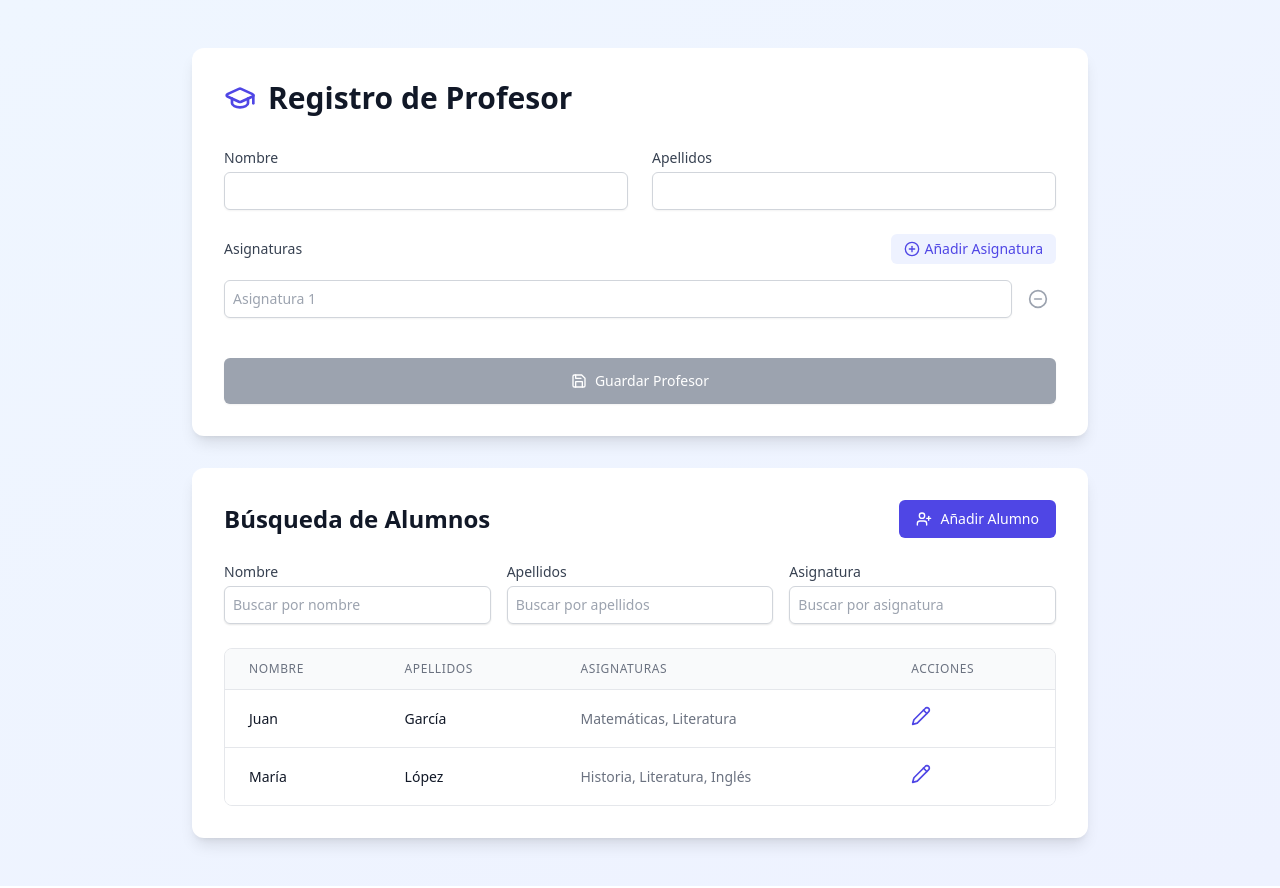
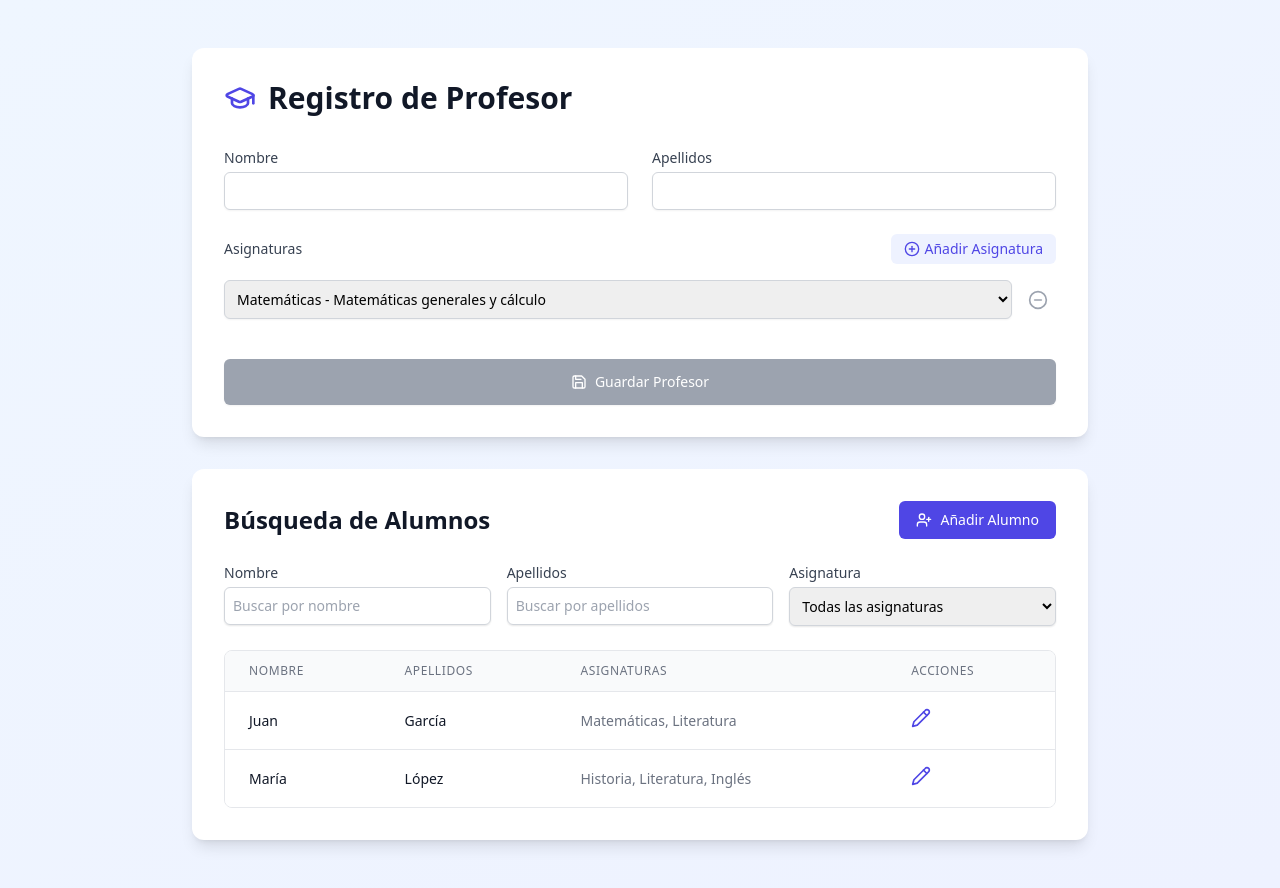
Before and after one commit to NoeliaIm/adaptedu, a React (Vite) app: page / in a window 1280 px wide. Built offline with nearby package versions, Linux system fonts and the light colour scheme.

Commit message:
asignaturas select

```diff
--- a/src/App.tsx
+++ b/src/App.tsx
@@ -2,14 +2,15 @@ import React, { useState } from 'react';
 import TeacherForm from './components/TeacherForm';
 import StudentSearch from './components/StudentSearch.tsx';
 import StudentForm from './components/StudentForm';
-import { Student, TeacherForm as TeacherFormType } from './types';
+import { Student, TeacherForm as TeacherFormType  , Subject} from './types';
 import { mockStudents } from './mockData';
+import { AVAILABLE_SUBJECTS } from './types/subjects';
 
 function App() {
     const [formData, setFormData] = useState<TeacherFormType>({
         firstName: '',
         lastName: '',
-        subjects: [{ id: crypto.randomUUID(), name: '' }],
+        subjects: [{ ...AVAILABLE_SUBJECTS[0] }],
     });
 
     const [submitted, setSubmitted] = useState(false);
@@ -30,11 +31,11 @@ function App() {
         }));
     };
 
-    const handleSubjectChange = (id: string, value: string) => {
+    const handleSubjectChange = (id: string, newSubject: Subject) => {
         setFormData((prev) => ({
             ...prev,
             subjects: prev.subjects.map((subject) =>
-                subject.id === id ? { ...subject, name: value } : subject
+                subject.id === id ? newSubject : subject
             ),
         }));
     };
@@ -124,10 +125,6 @@ function App() {
         setSelectedStudent(null);
     };
 
-    const handleViewAcademicRecord = (studentId: string) => {
-        console.log('View academic record for student:', studentId);
-    };
-
     return (
         <div className="min-h-screen bg-gradient-to-br from-blue-50 to-indigo-50 py-12 px-4 sm:px-6 lg:px-8">
             <div className="max-w-4xl mx-auto space-y-8">
@@ -138,9 +135,8 @@ function App() {
                             setShowStudentForm(false);
                             setSelectedStudent(null);
                         }}
-                        availableSubjects={formData.subjects.map((s) => s.name).filter(Boolean)}
+                        availableSubjects={formData.subjects.map((s) => s.name)}
                         initialData={selectedStudent || undefined}
-                        onViewAcademicRecord={handleViewAcademicRecord}
                     />
                 ) : (
                     <>
--- a/src/components/StudentForm.tsx
+++ b/src/components/StudentForm.tsx
@@ -1,18 +1,18 @@
-import React, { useState } from 'react';
+import React, { useState, useEffect } from 'react';
 import { Save, Plus, Minus } from 'lucide-react';
 import type { Student, LanguageLevel, AcademicLevel } from '../types';
+import { AVAILABLE_SUBJECTS } from '../types/subjects';
 
 const LANGUAGE_LEVELS: LanguageLevel[] = ['A1', 'A2', 'B1', 'B2', 'C1', 'C2'];
 const ACADEMIC_LEVELS: AcademicLevel[] = ['Bajo', 'Medio-Bajo', 'Medio', 'Medio-Alto', 'Alto'];
 
 interface StudentFormProps {
     onSubmit: (student: Omit<Student, 'id'>) => void;
-    availableSubjects: string[];
     onCancel: () => void;
+    initialData?: Student;
 }
 
-export default function StudentForm({ onSubmit, availableSubjects, onCancel }: StudentFormProps) {
-    const [formData, setFormData] = useState<Omit<Student, 'id'>>({
+const defaultFormData: Omit<Student, 'id'> = {
     firstName: '',
     lastName: '',
     recordNumber: '',
@@ -33,7 +33,22 @@ export default function StudentForm({ onSubmit, availableSubjects, onCancel }: S
         highAbilities: false,
         pas: false,
     },
-    });
+};
+
+export default function StudentForm({
+                                        onSubmit,
+                                        onCancel,
+                                        initialData,
+                                    }: StudentFormProps) {
+    const [formData, setFormData] = useState<Omit<Student, 'id'>>(defaultFormData);
+
+    // Cargar datos iniciales cuando se edita un estudiante existente
+    useEffect(() => {
+        if (initialData) {
+            const { id, ...studentData } = initialData;
+            setFormData(studentData);
+        }
+    }, [initialData]);
 
     const handleInputChange = (e: React.ChangeEvent<HTMLInputElement | HTMLSelectElement>) => {
         const { name, value, type } = e.target as HTMLInputElement;
@@ -45,13 +60,38 @@ export default function StudentForm({ onSubmit, availableSubjects, onCancel }: S
         }));
     };
 
-    const handleSubjectToggle = (subject: string) => {
+    const handleSubjectAdd = () => {
+        const availableSubjects = AVAILABLE_SUBJECTS.filter(
+            (subject) => !formData.subjects.includes(subject.id)
+        );
+        if (availableSubjects.length > 0) {
             setFormData((prev) => ({
                 ...prev,
-            subjects: prev.subjects.includes(subject)
-                ? prev.subjects.filter((s) => s !== subject)
-                : [...prev.subjects, subject],
+                subjects: [...prev.subjects, availableSubjects[0].id],
             }));
+        }
+    };
+
+    const handleSubjectChange = (index: number, subjectId: string) => {
+        setFormData((prev) => ({
+            ...prev,
+            subjects: prev.subjects.map((s, i) => (i === index ? subjectId : s)),
+        }));
+    };
+
+    const removeSubject = (index: number) => {
+        setFormData((prev) => ({
+            ...prev,
+            subjects: prev.subjects.filter((_, i) => i !== index),
+        }));
+    };
+
+    const getAvailableSubjects = (currentSubjectId?: string) => {
+        return AVAILABLE_SUBJECTS.filter(
+            (subject) =>
+                subject.id === currentSubjectId ||
+                !formData.subjects.includes(subject.id)
+        );
     };
 
     const handleLanguageLevelChange = (index: number, field: 'language' | 'level', value: string) => {
@@ -145,18 +185,40 @@ export default function StudentForm({ onSubmit, availableSubjects, onCancel }: S
 
                 {/* Subjects */}
                 <div>
-                    <h3 className="text-lg font-medium text-gray-900 mb-4">Asignaturas</h3>
-                    <div className="grid grid-cols-2 sm:grid-cols-3 gap-4">
-                        {availableSubjects.map((subject) => (
-                            <label key={subject} className="inline-flex items-center">
-                                <input
-                                    type="checkbox"
-                                    checked={formData.subjects.includes(subject)}
-                                    onChange={() => handleSubjectToggle(subject)}
-                                    className="rounded border-gray-300 text-indigo-600 focus:ring-indigo-500"
-                                />
-                                <span className="ml-2 text-sm text-gray-700">{subject}</span>
-                            </label>
+                    <div className="flex items-center justify-between mb-4">
+                        <h3 className="text-lg font-medium text-gray-900">Asignaturas</h3>
+                        <button
+                            type="button"
+                            onClick={handleSubjectAdd}
+                            disabled={getAvailableSubjects().length === 0}
+                            className="inline-flex items-center px-3 py-1 border border-transparent text-sm font-medium rounded-md text-indigo-600 bg-indigo-50 hover:bg-indigo-100 focus:outline-none focus:ring-2 focus:ring-offset-2 focus:ring-indigo-500 disabled:opacity-50 disabled:cursor-not-allowed"
+                        >
+                            <Plus className="w-4 h-4 mr-1"/>
+                            Añadir Asignatura
+                        </button>
+                    </div>
+                    <div className="space-y-3">
+                        {formData.subjects.map((subjectId, index) => (
+                            <div key={index} className="flex gap-4 items-center">
+                                <select
+                                    value={subjectId}
+                                    onChange={(e) => handleSubjectChange(index, e.target.value)}
+                                    className="flex-1 rounded-md border border-gray-300 px-3 py-2 focus:border-indigo-500 focus:ring-indigo-500"
+                                >
+                                    {getAvailableSubjects(subjectId).map((subject) => (
+                                        <option key={subject.id} value={subject.id}>
+                                            {subject.name} - {subject.description}
+                                        </option>
+                                    ))}
+                                </select>
+                                <button
+                                    type="button"
+                                    onClick={() => removeSubject(index)}
+                                    className="p-2 text-gray-400 hover:text-red-500"
+                                >
+                                    <Minus className="w-5 h-5"/>
+                                </button>
+                            </div>
                         ))}
                     </div>
                 </div>
@@ -219,7 +281,7 @@ export default function StudentForm({ onSubmit, availableSubjects, onCancel }: S
                                 onClick={addLanguage}
                                 className="inline-flex items-center px-3 py-1 border border-transparent text-sm font-medium rounded-md text-indigo-600 bg-indigo-50 hover:bg-indigo-100"
                             >
-                                <Plus className="w-4 h-4 mr-1" />
+                                <Plus className="w-4 h-4 mr-1"/>
                                 Añadir Idioma
                             </button>
                         </div>
@@ -249,7 +311,7 @@ export default function StudentForm({ onSubmit, availableSubjects, onCancel }: S
                                     onClick={() => removeLanguage(index)}
                                     className="p-2 text-gray-400 hover:text-red-500"
                                 >
-                                        <Minus className="w-5 h-5" />
+                                    <Minus className="w-5 h-5"/>
                                 </button>
                             </div>
                         ))}
@@ -283,7 +345,7 @@ export default function StudentForm({ onSubmit, availableSubjects, onCancel }: S
                                 onChange={(e) =>
                                     setFormData((prev) => ({
                                         ...prev,
-                                        specialNeeds: { ...prev.specialNeeds, adhd: e.target.checked },
+                                        specialNeeds: {...prev.specialNeeds, adhd: e.target.checked},
                                     }))
                                 }
                                 className="rounded border-gray-300 text-indigo-600 focus:ring-indigo-500"
@@ -298,7 +360,7 @@ export default function StudentForm({ onSubmit, availableSubjects, onCancel }: S
                                 onChange={(e) =>
                                     setFormData((prev) => ({
                                         ...prev,
-                                        specialNeeds: { ...prev.specialNeeds, highAbilities: e.target.checked },
+                                        specialNeeds: {...prev.specialNeeds, highAbilities: e.target.checked},
                                     }))
                                 }
                                 className="rounded border-gray-300 text-indigo-600 focus:ring-indigo-500"
@@ -313,7 +375,7 @@ export default function StudentForm({ onSubmit, availableSubjects, onCancel }: S
                                 onChange={(e) =>
                                     setFormData((prev) => ({
                                         ...prev,
-                                        specialNeeds: { ...prev.specialNeeds, pas: e.target.checked },
+                                        specialNeeds: {...prev.specialNeeds, pas: e.target.checked},
                                     }))
                                 }
                                 className="rounded border-gray-300 text-indigo-600 focus:ring-indigo-500"
@@ -367,7 +429,7 @@ export default function StudentForm({ onSubmit, availableSubjects, onCancel }: S
                     type="submit"
                     className="inline-flex items-center px-4 py-2 border border-transparent rounded-md shadow-sm text-sm font-medium text-white bg-indigo-600 hover:bg-indigo-700 focus:outline-none focus:ring-2 focus:ring-offset-2 focus:ring-indigo-500"
                 >
-                    <Save className="w-4 h-4 mr-2" />
+                    <Save className="w-4 h-4 mr-2"/>
                     Guardar Alumno
                 </button>
             </div>
--- a/src/components/StudentSearch.tsx
+++ b/src/components/StudentSearch.tsx
@@ -1,6 +1,7 @@
 import React from 'react';
 import { Search, UserPlus, PencilIcon } from 'lucide-react';
 import { Student } from '../types';
+import {AVAILABLE_SUBJECTS} from "../types/subjects.ts";
 
 interface StudentSearchProps {
     filters: {
@@ -8,7 +9,7 @@ interface StudentSearchProps {
         lastName: string;
         subject: string;
     };
-    onFilterChange: (e: React.ChangeEvent<HTMLInputElement>) => void;
+    onFilterChange: (e: React.ChangeEvent<HTMLInputElement | HTMLSelectElement>) => void;
     filteredStudents: Student[];
     onAddStudent: () => void;
     onEditStudent: (student: Student) => void;
@@ -76,16 +77,21 @@ export default function StudentSearch({
         Asignatura
         </label>
         <div className="mt-1 relative rounded-md shadow-sm">
-    <input
-        type="text"
+            <select
                 name="subject"
                 id="searchSubject"
                 value={filters.subject}
                 onChange={onFilterChange}
                 className="block w-full rounded-md border-gray-300 shadow-sm focus:border-indigo-500 focus:ring-indigo-500 sm:text-sm
                 border p-2 transition duration-150 ease-in-out"
-    placeholder="Buscar por asignatura"
-        />
+            >
+                <option value="">Todas las asignaturas</option>
+                {AVAILABLE_SUBJECTS.map((subject) => (
+                    <option key={subject.id} value={subject.id}>
+                        {subject.name} - {subject.description}
+                    </option>
+                ))}
+            </select>
         </div>
     </div>
     </div>
--- a/src/components/TeacherForm.tsx
+++ b/src/components/TeacherForm.tsx
@@ -1,11 +1,12 @@
 import React from 'react';
 import { PlusCircle, MinusCircle, GraduationCap, Save } from 'lucide-react';
-import { TeacherForm } from '../types';
+import { TeacherForm, Subject } from '../types';
+import { AVAILABLE_SUBJECTS } from '../types/subjects';
 
 interface TeacherFormProps {
     formData: TeacherForm;
     onInputChange: (e: React.ChangeEvent<HTMLInputElement>) => void;
-    onSubjectChange: (id: string, value: string) => void;
+    onSubjectChange: (id: string, subject: Subject) => void;
     onAddSubject: () => void;
     onRemoveSubject: (id: string) => void;
     onSubmit: (e: React.FormEvent) => void;
@@ -23,6 +24,11 @@ export default function TeacherFormComponent({
                                                  isFormValid,
                                                  submitted,
                                              }: TeacherFormProps) {
+    const getAvailableSubjects = () => {
+        return AVAILABLE_SUBJECTS.filter(
+            (subject) => !formData.subjects.some((s) => s.id === subject.id)
+        );
+    };
     return (
         <div className="bg-white rounded-xl shadow-lg p-8 mb-8">
             <div className="flex items-center gap-3 mb-8">
@@ -73,24 +79,35 @@ export default function TeacherFormComponent({
                         <button
                             type="button"
                             onClick={onAddSubject}
-                            className="inline-flex items-center px-3 py-1 border border-transparent text-sm font-medium rounded-md text-indigo-600 bg-indigo-50 hover:bg-indigo-100 focus:outline-none focus:ring-2 focus:ring-offset-2 focus:ring-indigo-500"
+                            className="inline-flex items-center px-3 py-1 border border-transparent text-sm font-medium rounded-md text-indigo-600 bg-indigo-50 hover:bg-indigo-100 focus:outline-none focus:ring-2 focus:ring-offset-2 focus:ring-indigo-500 disabled:opacity-50 disabled:cursor-not-allowed"
+                            disabled={getAvailableSubjects().length === 0}
                         >
                             <PlusCircle className="w-4 h-4 mr-1" />
                             Añadir Asignatura
                         </button>
                     </div>
 
-                    {formData.subjects.map((subject, index) => (
+                    {formData.subjects.map((subject) => (
                         <div key={subject.id} className="flex items-center gap-2">
-                            <input
-                                type="text"
-                                value={subject.name}
-                                onChange={(e) => onSubjectChange(subject.id, e.target.value)}
-                                placeholder={`Asignatura ${index + 1}`}
+                            <select
+                                value={subject.id}
+                                onChange={(e) => {
+                                    const selectedSubject = AVAILABLE_SUBJECTS.find(s => s.id === e.target.value);
+                                    if (selectedSubject) {
+                                        onSubjectChange(subject.id, selectedSubject);
+                                    }
+                                }}
                                 className="flex-1 rounded-md border-gray-300 shadow-sm focus:border-indigo-500 focus:ring-indigo-500 sm:text-sm
                   border p-2 transition duration-150 ease-in-out"
                                 required
-                            />
+                            >
+                                <option value={subject.id}>{subject.name} - {subject.description}</option>
+                                {getAvailableSubjects().map((availableSubject) => (
+                                    <option key={availableSubject.id} value={availableSubject.id}>
+                                        {availableSubject.name} - {availableSubject.description}
+                                    </option>
+                                ))}
+                            </select>
                             <button
                                 type="button"
                                 onClick={() => onRemoveSubject(subject.id)}
@@ -123,7 +140,7 @@ export default function TeacherFormComponent({
                     <p><strong>Asignaturas:</strong></p>
                     <ul className="list-disc list-inside ml-4">
                         {formData.subjects.map((subject) => (
-                            <li key={subject.id}>{subject.name}</li>
+                            <li key={subject.id}>{subject.name} - {subject.description}</li>
                         ))}
                     </ul>
                 </div>
--- a/src/types.ts
+++ b/src/types/index.ts
@@ -1,6 +1,7 @@
 export interface Subject {
     id: string;
     name: string;
+    description: string;
 }
 
 export interface TeacherForm {
--- /dev/null
+++ b/src/types/subjects.ts
@@ -0,0 +1,20 @@
+export interface Subject {
+    id: string;
+    name: string;
+    description: string;
+}
+
+export const AVAILABLE_SUBJECTS: Subject[] = [
+    { id: "MAT", name: "Matemáticas", description: "Matemáticas generales y cálculo" },
+    { id: "LEN", name: "Lengua", description: "Lengua castellana y literatura" },
+    { id: "ING", name: "Inglés", description: "Inglés como lengua extranjera" },
+    { id: "FIS", name: "Física", description: "Física y fenómenos naturales" },
+    { id: "QUI", name: "Química", description: "Química general y orgánica" },
+    { id: "BIO", name: "Biología", description: "Biología y ciencias naturales" },
+    { id: "HIS", name: "Historia", description: "Historia universal y de España" },
+    { id: "GEO", name: "Geografía", description: "Geografía física y política" },
+    { id: "ART", name: "Arte", description: "Historia del arte y expresión artística" },
+    { id: "MUS", name: "Música", description: "Educación musical y teoría" },
+    { id: "EFI", name: "Educación Física", description: "Educación física y deportes" },
+    { id: "TEC", name: "Tecnología", description: "Tecnología e informática" }
+];
```
Lines whose indentation alone changed are shown as unchanged.
